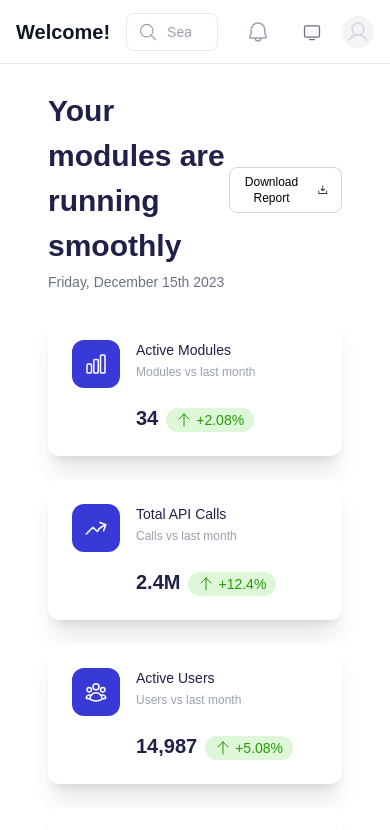
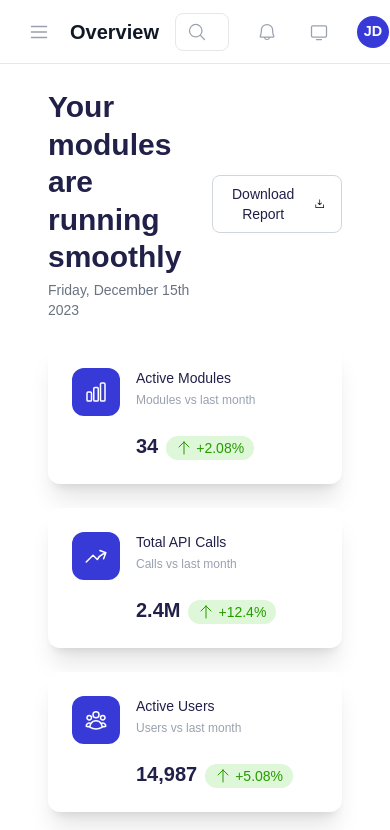
Before and after one commit to pixelbren/saas-module-simulator, a Next.js app: page /dashboard in a window 390 px wide. Shown: the top 830 px of the page. Built offline with nearby package versions, Linux system fonts and the light colour scheme; a web font is replaced by a local one.

Commit message:
feat: correct hamburger menu behavior for desktop and mobile sidebar

```diff
--- a/src/app/dashboard/layout.tsx
+++ b/src/app/dashboard/layout.tsx
@@ -14,20 +14,26 @@ export default function DashboardLayout({
 
   return (
     <div className="min-h-screen bg-white dark:bg-gray-800">
+      {/* Desktop Sidebar */}
       <Sidebar
-        isMobile={sidebarOpen}
-        onClose={() => setSidebarOpen(false)}
+        isMobile={false}
         isCollapsed={isCollapsed}
         onCollapse={setIsCollapsed}
       />
-
+      {/* Mobile Sidebar Overlay */}
+      {sidebarOpen && (
+        <Sidebar isMobile={true} onClose={() => setSidebarOpen(false)} />
+      )}
       <div
         className={`transition-all duration-300 ${
           isCollapsed ? "lg:pl-20" : "lg:pl-72"
         }`}
       >
-        <TopNav isCollapsed={isCollapsed} onCollapse={setIsCollapsed} />
-
+        <TopNav
+          isCollapsed={isCollapsed}
+          onCollapse={setIsCollapsed}
+          onShowSidebar={() => setSidebarOpen(true)}
+        />
         <main className="pt-6 px-12 pb-10">
           <div className="">{children}</div>
         </main>
--- a/src/app/dashboard/page.tsx
+++ b/src/app/dashboard/page.tsx
@@ -239,7 +239,12 @@ export default function Dashboard() {
             Friday, December 15th 2023
           </p>
         </div>
-        <Button variant="outline" size="sm" iconRight="DownloadSimple">
+        <Button
+          variant="outline"
+          size="md"
+          iconRight="DownloadSimple"
+          iconColor="text-primary-600 dark:text-primary-400"
+        >
           Download Report
         </Button>
       </div>
--- a/src/app/globals.css
+++ b/src/app/globals.css
@@ -176,6 +176,7 @@
     font-family: var(--font-alumni-sans);
     font-size: var(--text-3xl);
     font-weight: var(--font-weight-bold);
+    line-height: var(--leading-tight);
   }
   h2 {
     font-family: var(--font-alumni-sans);
--- a/src/components/Sidebar.tsx
+++ b/src/components/Sidebar.tsx
@@ -80,7 +80,7 @@ export default function Sidebar({
                   className="w-8 h-8"
                 />
               </span>
-              <h4 className="text-gray-900">YSaas Simulator</h4>
+              <h4 className="text-gray-900 dark:text-white">YSaas Simulator</h4>
             </>
           ) : (
             <span className="text-xl font-semibold text-primary-600 dark:text-primary-400">
--- a/src/components/ThemeToggle.tsx
+++ b/src/components/ThemeToggle.tsx
@@ -90,10 +90,14 @@ export default function ThemeToggle() {
         <Icon
           name="Moon"
           size={20}
-          className="text-gray-400 dark:text-gray-200"
+          className="text-gray-400 dark:text-gray-500"
         />
       ) : (
-        <Icon name="Monitor" size={20} className="text-gray-500" />
+        <Icon
+          name="Monitor"
+          size={20}
+          className="text-gray-400 dark:text-gray-500"
+        />
       )}
     </Button>
   );
--- a/src/components/TopNav.tsx
+++ b/src/components/TopNav.tsx
@@ -4,19 +4,46 @@ import { MagnifyingGlassIcon } from "@heroicons/react/24/outline";
 import ThemeToggle from "./ThemeToggle";
 import { Button } from "@/components/ui/Button";
 import { Icon } from "@/components/ui/Icon";
+import { usePathname } from "next/navigation";
+import { Avatar } from "@/components/ui/Avatar";
 
 interface TopNavProps {
   isCollapsed?: boolean;
   onCollapse?: (collapsed: boolean) => void;
+  onShowSidebar?: () => void;
 }
+
+const navigation = [
+  { name: "Overview", href: "/dashboard" },
+  { name: "Game Dashboard", href: "/dashboard/game" },
+  { name: "Route Dashboard", href: "/dashboard/route" },
+  { name: "Analytics", href: "/dashboard/analytics" },
+  { name: "Profile", href: "/dashboard/profile" },
+  { name: "Billing", href: "/dashboard/billing" },
+  { name: "Settings", href: "/dashboard/settings" },
+];
 
 export default function TopNav({
   isCollapsed = false,
   onCollapse,
+  onShowSidebar,
 }: TopNavProps) {
+  const pathname = usePathname();
+  const activePage =
+    navigation.find((item) => item.href === pathname)?.name || "";
   return (
     <div className="sticky top-0 z-40 flex h-16 shrink-0 items-center gap-x-4 border-b border-gray-200 dark:border-gray-700 bg-white dark:bg-gray-800 px-4 sm:gap-x-6 sm:px-6 lg:px-8">
       <div className="flex flex-1 gap-x-2 self-stretch items-center lg:gap-x-2">
+        <Button
+          type="button"
+          variant="tertiary"
+          size="sm"
+          className="inline-flex lg:hidden"
+          aria-label="Open sidebar menu"
+          onClick={onShowSidebar}
+        >
+          <Icon name="List" size={22} className="text-gray-400" />
+        </Button>
         <Button
           type="button"
           variant="tertiary"
@@ -31,7 +58,7 @@ export default function TopNav({
             className="text-gray-400"
           />
         </Button>
-        <h3 className=" text-gray-900 dark:text-white">Welcome!</h3>
+        <h3 className=" text-gray-900 dark:text-white">{activePage}</h3>
       </div>
 
       <div className="flex flex-1 max-w-md">
@@ -60,7 +87,7 @@ export default function TopNav({
           <span className="sr-only">View notifications</span>
           <Icon
             name="Bell"
-            size={24}
+            size={20}
             className="text-gray-400 dark:text-gray-500"
             aria-hidden="true"
           />
@@ -68,21 +95,18 @@ export default function TopNav({
 
         <ThemeToggle />
 
-        <div
-          className="hidden lg:block lg:h-6 lg:w-px lg:bg-gray-200 dark:lg:bg-gray-700"
-          aria-hidden="true"
-        />
-
-        <div className="relative">
-          <div className="relative flex rounded-full bg-white dark:bg-gray-800 text-sm focus:outline-none focus:ring-2 focus:ring-primary-500 focus:ring-offset-2 dark:focus:ring-offset-gray-900">
-            <span className="sr-only">Open user menu</span>
-            <div className="h-8 w-8 rounded-full overflow-hidden bg-gray-100 dark:bg-gray-700 flex items-center justify-center">
-              <Icon
-                name="User"
-                size={24}
-                className="text-gray-300 dark:text-gray-500"
-              />
-            </div>
+        <div className="relative flex rounded-full bg-white dark:bg-gray-800 text-sm focus:outline-none focus:ring-2 focus:ring-primary-500 focus:ring-offset-2 dark:focus:ring-offset-gray-900 ml-2">
+          <span className="sr-only">Open user menu</span>
+          <div className="h-8 w-8">
+            <Avatar
+              variant="text"
+              size={32}
+              text="JD"
+              iconProps={{
+                name: "User",
+                className: "text-white dark:text-white",
+              }}
+            />
           </div>
         </div>
       </div>
--- /dev/null
+++ b/src/components/ui/Avatar.tsx
@@ -0,0 +1,84 @@
+import React from "react";
+import { Icon, IconProps } from "@/components/ui/Icon";
+import Image from "next/image";
+
+export type AvatarVariant = "icon" | "text" | "image";
+export type AvatarSize = "sm" | "md" | "lg" | number;
+
+interface AvatarProps {
+  variant: AvatarVariant;
+  size?: AvatarSize;
+  iconProps?: IconProps;
+  text?: string;
+  imageSrc?: string;
+  imageAlt?: string;
+  className?: string;
+}
+
+const sizeMap = {
+  sm: 24,
+  md: 32,
+  lg: 40,
+};
+
+export const Avatar: React.FC<AvatarProps> = ({
+  variant,
+  size = "md",
+  iconProps,
+  text,
+  imageSrc,
+  imageAlt = "Avatar",
+  className = "",
+}) => {
+  const resolvedSize =
+    typeof size === "number" ? size : sizeMap[size] || sizeMap.md;
+  const baseClass = `rounded-full flex items-center justify-center overflow-hidden bg-primary-600 dark:bg-gray-700 ${className}`;
+
+  if (variant === "icon" && iconProps) {
+    return (
+      <div
+        className={baseClass}
+        style={{ width: resolvedSize, height: resolvedSize }}
+      >
+        <Icon {...iconProps} size={resolvedSize * 0.75} />
+      </div>
+    );
+  }
+  if (variant === "text" && text) {
+    return (
+      <div
+        className={baseClass + " font-semibold text-white dark:text-white"}
+        style={{
+          width: resolvedSize,
+          height: resolvedSize,
+          fontSize: resolvedSize * 0.45,
+        }}
+      >
+        {text}
+      </div>
+    );
+  }
+  if (variant === "image" && imageSrc) {
+    return (
+      <div
+        className={baseClass}
+        style={{ width: resolvedSize, height: resolvedSize }}
+      >
+        <Image
+          src={imageSrc}
+          alt={imageAlt}
+          width={resolvedSize}
+          height={resolvedSize}
+          style={{ objectFit: "cover", width: "100%", height: "100%" }}
+        />
+      </div>
+    );
+  }
+  // fallback
+  return (
+    <div
+      className={baseClass}
+      style={{ width: resolvedSize, height: resolvedSize }}
+    />
+  );
+};
--- a/src/components/ui/Button.tsx
+++ b/src/components/ui/Button.tsx
@@ -18,7 +18,8 @@ export interface ButtonProps
 const variantClasses = {
   primary: "bg-primary-600 text-white hover:bg-primary-700 rounded-full",
   secondary: "bg-secondary-600 text-white hover:bg-secondary-700 rounded-lg",
-  outline: "border border-gray-300 hover:border-gray-400 rounded-lg",
+  outline:
+    "border border-gray-300 hover:border-gray-400 rounded-lg text-black dark:text-white dark:border-gray-500 dark:hover:border-gray-400",
   tertiary:
     "bg-transparent text-primary-600 hover:bg-primary-50 dark:text-primary-400 dark:hover:bg-primary-900/10 border-none rounded-lg shadow-none",
 };
```
